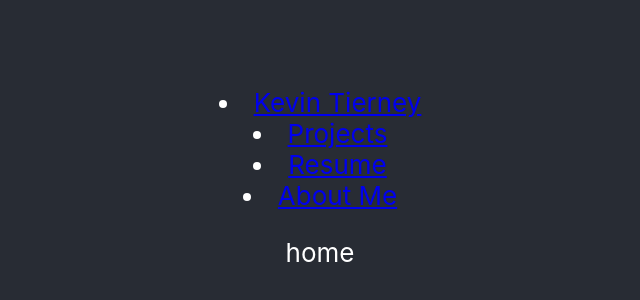
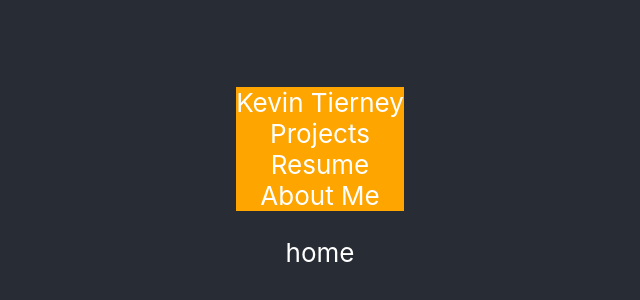
Before and after one commit to ktierney15/devops-portfolio, a React (Create React App) app: page / in a window 1280 px wide. Shown: the part 210-510 px from the top of the page, without its empty margins (320-960 px from the left). Built offline with nearby package versions, Linux system fonts and the light colour scheme.

Commit message:
fixed navbar orientation

```diff
--- a/src/App.css
+++ b/src/App.css
@@ -2,16 +2,6 @@
   text-align: center;
 }
 
-.App-logo {
-  height: 40vmin;
-  pointer-events: none;
-}
-
-@media (prefers-reduced-motion: no-preference) {
-  .App-logo {
-    animation: App-logo-spin infinite 20s linear;
-  }
-}
 
 .App-header {
   background-color: #282c34;
@@ -24,15 +14,30 @@
   color: white;
 }
 
-.App-link {
-  color: #61dafb;
+/* Navigation styles */
+
+.nav-bar {
+  background-color: orange;
+  list-style-type: none;
+  margin: 0;
+  padding: 0;
+
+
 }
 
-@keyframes App-logo-spin {
-  from {
-    transform: rotate(0deg);
-  }
-  to {
-    transform: rotate(360deg);
-  }
+.nav-bar a {
+  text-decoration: none;
+  color: white;
 }
+
+/* Change the color of links on hover */
+.nav-bar a:hover {
+  background-color: #ddd;
+  color: black;
+}
+
+/* Add a color to the active/current link */
+.nav-bar a.active {
+  background-color: #04AA6D;
+  color: white;
+}
--- a/src/App.js
+++ b/src/App.js
@@ -1,6 +1,6 @@
 import React from 'react'
 import './App.css';
-import { BrowserRouter, Routes, Route, withRouter } from "react-router-dom";
+import { BrowserRouter, Routes, Route, Outlet } from "react-router-dom";
 
 import Header from "./components/Header"
 
@@ -24,6 +24,9 @@ function App() {
           </Route>
         </Routes>
       </BrowserRouter>
+      <div>
+
+      </div>
       </header>
     </div>
   );
--- a/src/components/Header.js
+++ b/src/components/Header.js
@@ -7,6 +7,7 @@ import {  Outlet, Link } from "react-router-dom";
 const Header= () =>{
   return (
     <div>
+        <div className='nav-bar'>
             <li>
             <Link to="/">Kevin Tierney</Link>
             </li>
@@ -19,8 +20,10 @@ const Header= () =>{
             <li>
             <Link to="/about">About Me</Link>
             </li>
-
+        </div>
+    <div className='page-body'>
         <Outlet />
+    </div>
   </div>
   );
 }
```
Lines whose indentation alone changed are shown as unchanged.
